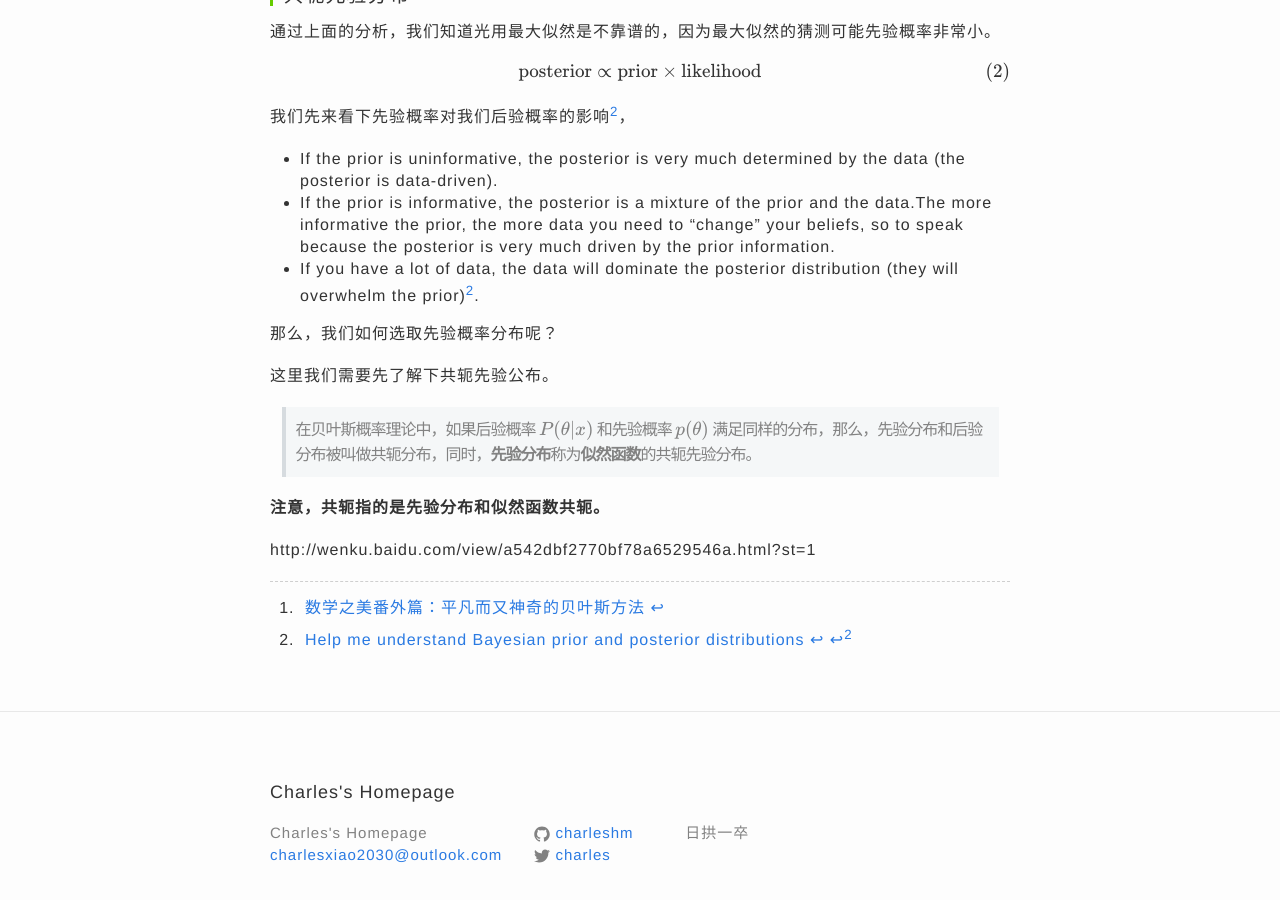
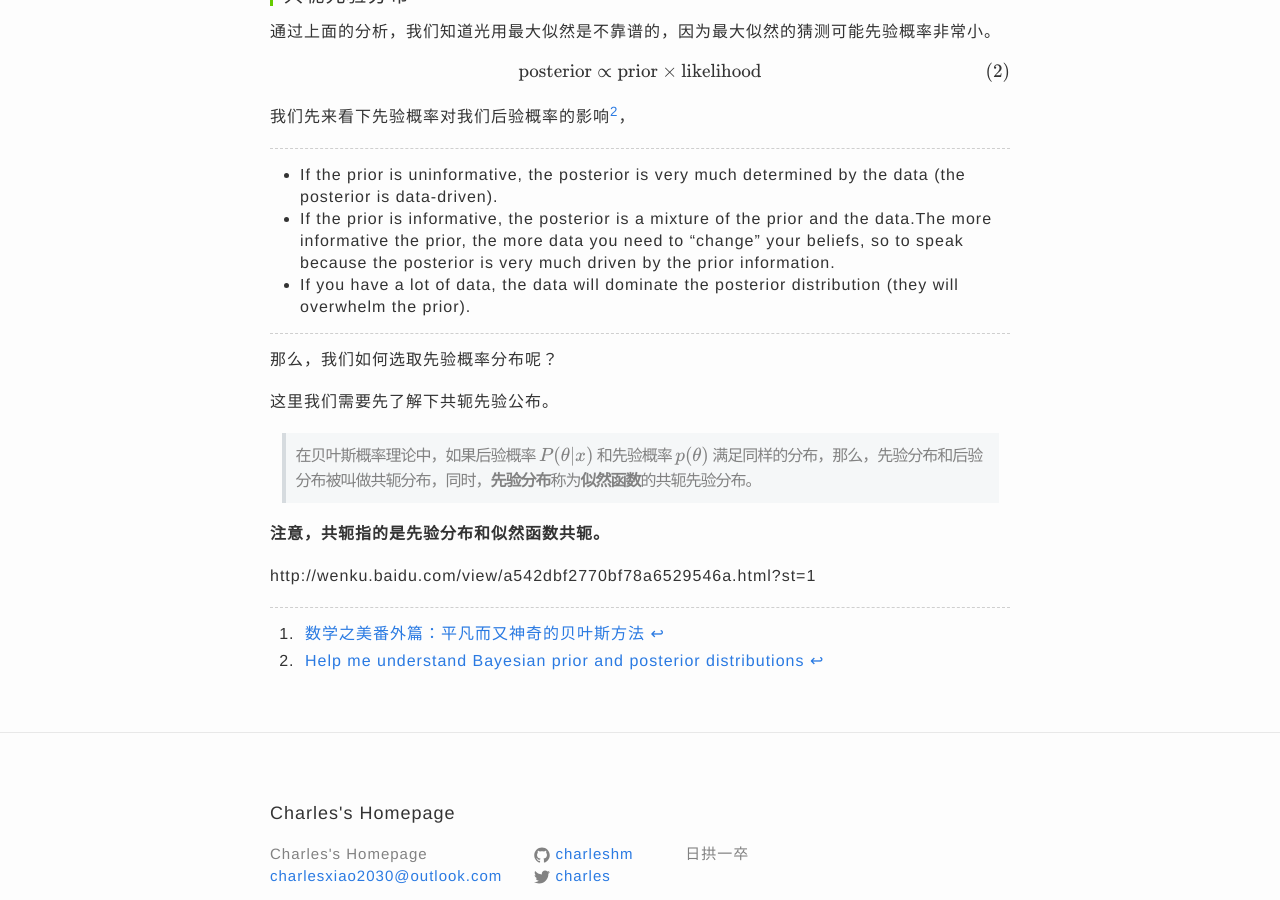
Before and after one commit to charleshm/charleshm.github.io, a Jekyll site: the page built from _posts/2016-03-18-LDA-Math.md, in a window 1280 px wide and 900 px high, scrolled down 1146 px. Built offline with Jekyll 4.4.1, drawn with Linux system fonts in a browser that asks for light colours; some web fonts are replaced; formulas are drawn with MathJax 3; comment, search, counter and statistics services are not loaded; some of the changed lines change nothing that is shown.

Commit message:
Bayesian

```diff
--- a/_posts/2016-03-18-LDA-Math.md
+++ b/_posts/2016-03-18-LDA-Math.md
@@ -30,9 +30,15 @@
 
 我们先来看下先验概率对我们后验概率的影响[^3]，
 
+----------
+
+
 - If the prior is uninformative, the posterior is very much determined by the data (the posterior is data-driven).
 - If the prior is informative, the posterior is a mixture of the prior and the data.The more informative the prior, the more data you need to "change" your beliefs, so to speak because the posterior is very much driven by the prior information.
-- If you have a lot of data, the data will dominate the posterior distribution (they will overwhelm the prior)[^3].
+- If you have a lot of data, the data will dominate the posterior distribution (they will overwhelm the prior).
+
+
+----------
 
 
 那么，我们如何选取先验概率分布呢？
```
